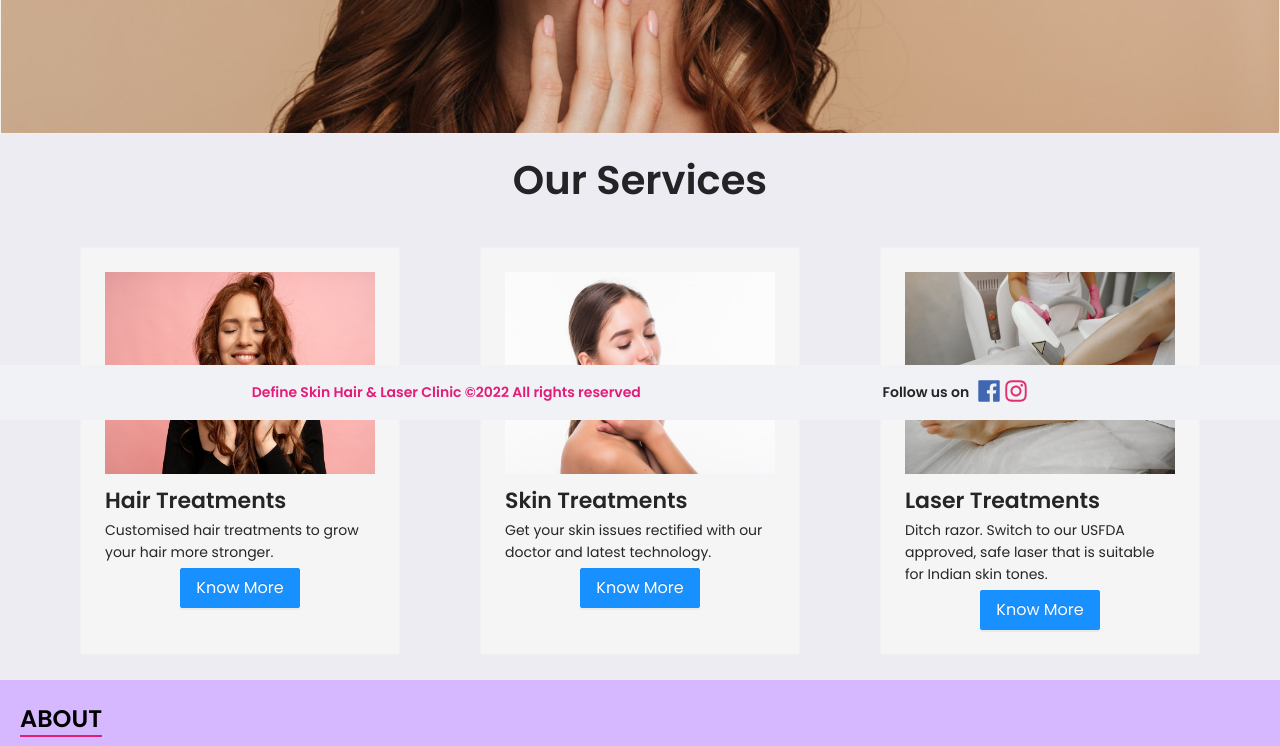
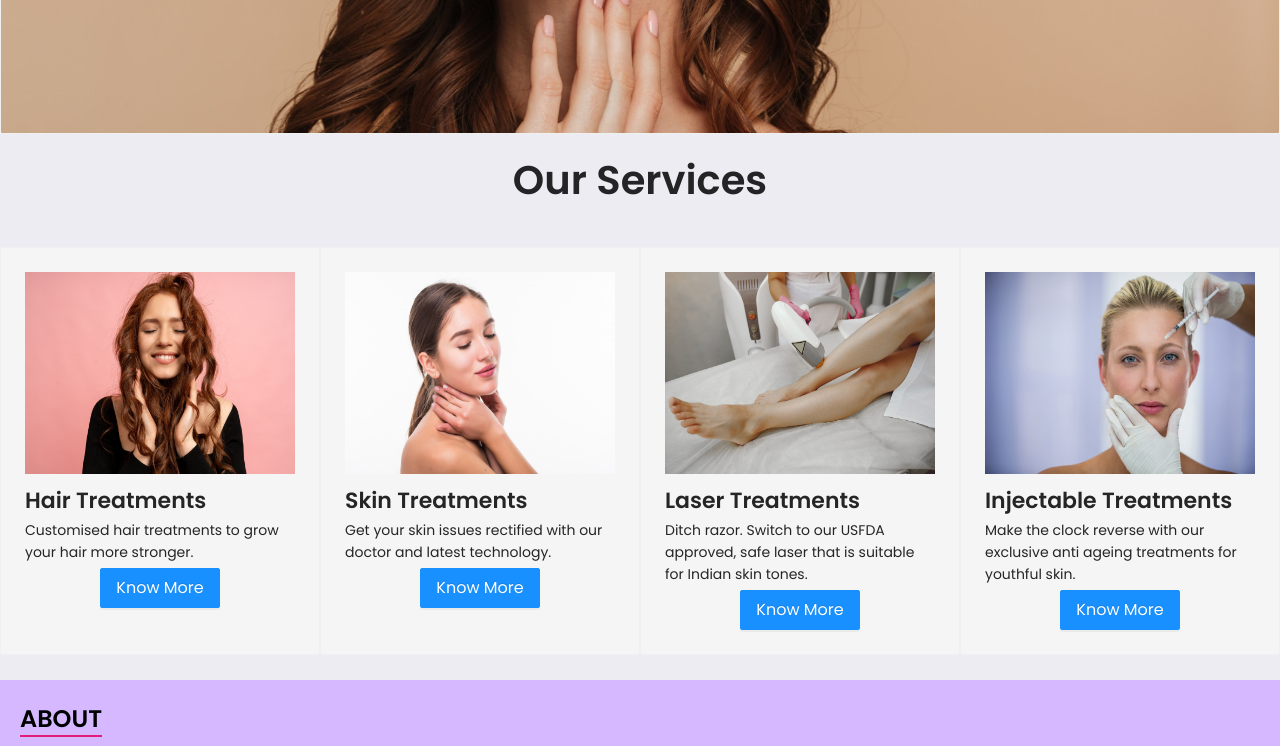
Before and after one commit to imkiran22/define-clinic-website, a Next.js app: page /home in a window 1280 px wide. Shown: the part 380-1126 px from the top of the page. Built offline with nearby package versions, Linux system fonts and the light colour scheme.

Commit message:
procedures modal added

```diff
--- a/components/Procedures/Procedures.module.scss
+++ b/components/Procedures/Procedures.module.scss
@@ -1,4 +1,4 @@
-@import 'colors.scss';
+@import "colors.scss";
 
 .wrapper {
   background: #eeecf3;
@@ -31,7 +31,7 @@
         margin-top: 5px;
       }
       &:hover {
-        transform: scale(1.2);
+        transform: scale(1.1);
         transition: transform linear 0.3s;
         @media screen and (max-width: 769px) {
           transform: none;
@@ -55,3 +55,12 @@
     padding: 5px 0px;
   }
 }
+
+.checkMe {
+  color: $hot-pink;
+  padding-right: 10px;
+}
+
+.list {
+  color: $black;
+}
--- a/components/Procedures/Procedures.tsx
+++ b/components/Procedures/Procedures.tsx
@@ -1,27 +1,94 @@
-import { Button } from 'antd';
-import Card from 'antd/lib/card/Card';
-import React from 'react';
-import { PROCEDURES_LIST } from '../../constants/procedures';
+import Card from "antd/lib/card/Card";
+import { Button, Modal, List, Typography } from "antd";
+import React, { useState } from "react";
+import { PROCEDURES_LIST, TREATMENTS_LOOKUP } from "../../constants/procedures";
 import Styles from "./Procedures.module.scss";
-import Image from 'next/image';
+import Image from "next/image";
+import { CheckSquareFilled } from "@ant-design/icons";
 
-const Procedures = () => {
-  return <div className={Styles.wrapper}><h3 className={Styles.title}>Our Services</h3>
-  <div className={Styles.procedure}>
-  {
-    PROCEDURES_LIST.map(proc => (
-        <Card className={Styles.card} key={proc.key}>
-            <Image alt={proc.key} className={Styles.img} src={proc.img} width={'100%'} height={'75%'} layout="responsive"/>
-            <div className='section'>
+type TREATMENT_TYPE = keyof typeof TREATMENTS_LOOKUP;
+
+const Procedures: React.FC = () => {
+  const [isModalOpen, setIsModalOpen] = useState(false);
+  const [modalContent, setModalContent] = useState({});
+
+  const handleCancel = () => {
+    setIsModalOpen(false);
+  };
+
+  const showModal = (content: { [key: string]: any }) => {
+    setIsModalOpen(true);
+    setModalContent(content);
+  };
+
+  return (
+    <div className={Styles.wrapper}>
+      <h3 className={Styles.title}>Our Services</h3>
+      <ModalHelper {...{ handleCancel, isModalOpen, modalContent }} />
+      <div className={Styles.procedure}>
+        {PROCEDURES_LIST.map((proc) => (
+          <Card className={Styles.card} key={proc.key}>
+            <Image
+              alt={proc.key}
+              className={Styles.img}
+              src={proc.img}
+              width={"100%"}
+              height={"75%"}
+              layout="responsive"
+            />
+            <div className="section">
               <div className={Styles.subTitle}>{proc.label}</div>
               <div className={Styles.content}>{proc.content}</div>
-              <div className={Styles.knowMore}><Button size='large' type='primary'>Know More</Button></div>
+              <div className={Styles.knowMore}>
+                <Button
+                  size="large"
+                  type="primary"
+                  onClick={() => showModal(proc)}
+                >
+                  Know More
+                </Button>
+              </div>
             </div>
-        </Card>
-      ))
-  }
-  </div>
-  </div>
+          </Card>
+        ))}
+      </div>
+    </div>
+  );
+};
+
+const ModalHelper: React.FC<{
+  modalContent: { [key: string]: any };
+  isModalOpen: boolean;
+  handleCancel: () => void;
+}> = ({ modalContent, isModalOpen, handleCancel }) => {
+  const key = modalContent.key as TREATMENT_TYPE;
+  const treatments = (TREATMENTS_LOOKUP[key] || []).map((t) => t.label);
+  return (
+    <Modal
+      title={modalContent.label}
+      visible={isModalOpen}
+      onCancel={handleCancel}
+      footer={null}
+      className={"procedure-modal"}
+    >
+      <List
+        header={null}
+        footer={null}
+        bordered
+        dataSource={treatments}
+        className={Styles.list}
+        renderItem={(item) => (
+          <List.Item>
+            <Typography.Text mark></Typography.Text>{" "}
+            <>
+              <CheckSquareFilled className={Styles.checkMe} />
+              {item}
+            </>
+          </List.Item>
+        )}
+      />
+    </Modal>
+  );
 };
 
 export default Procedures;
--- a/constants/procedures.ts
+++ b/constants/procedures.ts
@@ -1,5 +1,145 @@
 export const PROCEDURES_LIST = [
-    {key: 'hair_treatments', label: 'Hair Treatments', img: '/hair.jpeg', content: 'Customised hair treatments to grow your hair more stronger.'},
-    {key: 'skin_treatments', label: 'Skin Treatments', img: '/skin.jpeg', content: 'Get your skin issues rectified with our doctor and latest technology.'},
-    {key: 'laser_treatments', label: 'Laser Treatments', img: '/laser.jpeg', content: 'Ditch razor. Switch to our USFDA approved, safe laser that is suitable for Indian skin tones.'}
+  {
+    key: "hair_treatments",
+    label: "Hair Treatments",
+    img: "/hair.jpeg",
+    content: "Customised hair treatments to grow your hair more stronger.",
+  },
+  {
+    key: "skin_treatments",
+    label: "Skin Treatments",
+    img: "/skin.jpeg",
+    content:
+      "Get your skin issues rectified with our doctor and latest technology.",
+  },
+  {
+    key: "laser_treatments",
+    label: "Laser Treatments",
+    img: "/laser.jpeg",
+    content:
+      "Ditch razor. Switch to our USFDA approved, safe laser that is suitable for Indian skin tones.",
+  },
+  {
+    key: "injectable_treatments",
+    label: "Injectable Treatments",
+    img: "/injectable.jpeg",
+    content:
+      "Make the clock reverse with our exclusive anti ageing treatments for youthful skin.",
+  },
 ];
+
+export const TREATMENTS_LOOKUP = {
+  hair_treatments: [
+    {
+      key: "antidandruff",
+      label: "Antidandruff Treatment",
+    },
+    {
+      key: "PRP",
+      label: "PRP",
+    },
+    {
+      key: "GFC",
+      label: "GFC",
+    },
+    {
+      key: "low_level_laser",
+      label: "Low level laser therapy",
+    },
+    {
+      key: "microneedling",
+      label: "Microneedling with hair cocktail serums",
+    },
+  ],
+  skin_treatments: [
+    {
+      key: "acne",
+      label: "Acne, acne marks and scar revision procedures",
+    },
+    {
+      key: "pigmentation",
+      label: "Pigmentation treatment",
+    },
+    {
+      key: "skin_tone",
+      label: "Uneven skin tone / suntan removal procedures",
+    },
+    {
+      key: "skin_light",
+      label: "Skin lightening treatment",
+    },
+    {
+      key: "melasma",
+      label: "Melasma, freckles & age spots treatment",
+    },
+    {
+      key: "peels",
+      label: "Chemical peels",
+    },
+    {
+      key: "micro_needling",
+      label:
+        "Microneedling radio frequency (MNRF) / Collagen induction therapy",
+    },
+    {
+      key: "undereye",
+      label: "Undereye darkness / hollowing treatment",
+    },
+    {
+      key: "skin_regen",
+      label: "Skin rejuvenating medi facials",
+    },
+  ],
+  laser_treatments: [
+    {
+      key: "laser_hair_reduction",
+      label: "Laser hair reduction",
+    },
+    {
+      key: "laser_toning",
+      label: "Laser toning",
+    },
+    {
+      key: "tattoo_removal",
+      label: "Tattoo removal",
+    },
+    {
+      key: "rf_skin",
+      label: "RF skin contouring and tightening",
+    },
+    {
+      key: "ipl",
+      label: "IPL phototherapy",
+    },
+    {
+      key: "peel_laser",
+      label: "Carbon peel Nd Yag laser",
+    },
+    {
+      key: "mole_removal",
+      label: "Mole / Wart/ Skin tag removal",
+    },
+  ],
+  injectable_treatments: [
+    {
+      key: "botox",
+      label: "Botox",
+    },
+    {
+      key: "fillers",
+      label: "Fillers",
+    },
+    {
+      key: "threadlifts",
+      label: "Threadlifts",
+    },
+    {
+      key: "skin_boosters",
+      label: "Skin boosters",
+    },
+    {
+      key: "lipolytic_injections",
+      label: "Fat reducing lipolytic injections",
+    },
+  ],
+};
--- a/styles/about.scss
+++ b/styles/about.scss
@@ -81,7 +81,7 @@ $border-bottom: 2px solid $hot-pink;
             flex-basis: 100%;
             padding: 2px 0px;
             font-size: 14px;
-            line-height: 20px;
+            line-height: 30px;
           }
         }
       }
--- a/styles/book-appointment.scss
+++ b/styles/book-appointment.scss
@@ -55,9 +55,6 @@ $content-color: $black;
           }
         }
     }
-    .sub-title {
-      text-transform: none;
-    }
   }
 
   .photo {
@@ -96,12 +93,15 @@ $content-color: $black;
   .sub-title {
     font-size: 24px;
     font-weight: 900;
-    margin-bottom: 20px;
     flex-basis: 100%;
     align-self: center;
+    border-bottom: $border-bottom;
+    padding: 2px 5px;
+    margin: 10px 0px 20px 0px;
+    background: transparent;
+    color: $hot-pink;
+    border: 2px solid $hot-pink;
     text-transform: uppercase;
-    border-bottom: $border-bottom;
-    padding-top: 10px;
 
     @media screen and (max-width: 769px) {
       font-size: 18px;
--- a/styles/colors.scss
+++ b/styles/colors.scss
@@ -4,7 +4,7 @@ $black: #000000;
 $white-smoke: #f5f5f5;
 $fb-color: #4267B2;
 $ig-color: #E1306C;
-$wp-color: #075E54;
+$wp-color: #128c7e;
 $cell-color: #2589FF;
 $navy-color: #000080;
 $pin-color: #800000;
--- a/styles/footer.scss
+++ b/styles/footer.scss
@@ -5,8 +5,8 @@
   justify-content: space-evenly;
   font-weight: bold;
   font-size: 14px;
-  position: sticky;
-  bottom: 0;
+  // position: sticky;
+  // bottom: 0;
   @media screen and (max-width: 769px) {
     flex-flow: column wrap;
     font-size: 10px;
--- a/styles/overides.scss
+++ b/styles/overides.scss
@@ -1,7 +1,7 @@
-@import 'colors.scss';
+@import "colors.scss";
 
-
-.ant-menu.ant-menu-dark .ant-menu-item-selected, .ant-menu-submenu-popup.ant-menu-dark .ant-menu-item-selected {
+.ant-menu.ant-menu-dark .ant-menu-item-selected,
+.ant-menu-submenu-popup.ant-menu-dark .ant-menu-item-selected {
   background: $mauve;
 }
 
@@ -25,7 +25,7 @@
   }
 }
 
-.ant-menu-submenu  {
+.ant-menu-submenu {
   .ant-menu-vertical {
     background: $black;
     .ant-menu-item {
@@ -47,3 +47,15 @@
 .ant-layout-footer {
   padding: 10px;
 }
+
+.procedure-modal {
+  .ant-modal-header {
+    background: $hot-pink;
+    .ant-modal-title {
+      color: $white-smoke;
+    }
+  }
+  .ant-modal-close {
+    color: $white-smoke;
+  }
+}
```
Also changed, not shown: components/BookAppointment/BookAppointment.tsx (+3 -6 lines), public/injectable.jpeg (added). Lines whose indentation alone changed are shown as unchanged.
